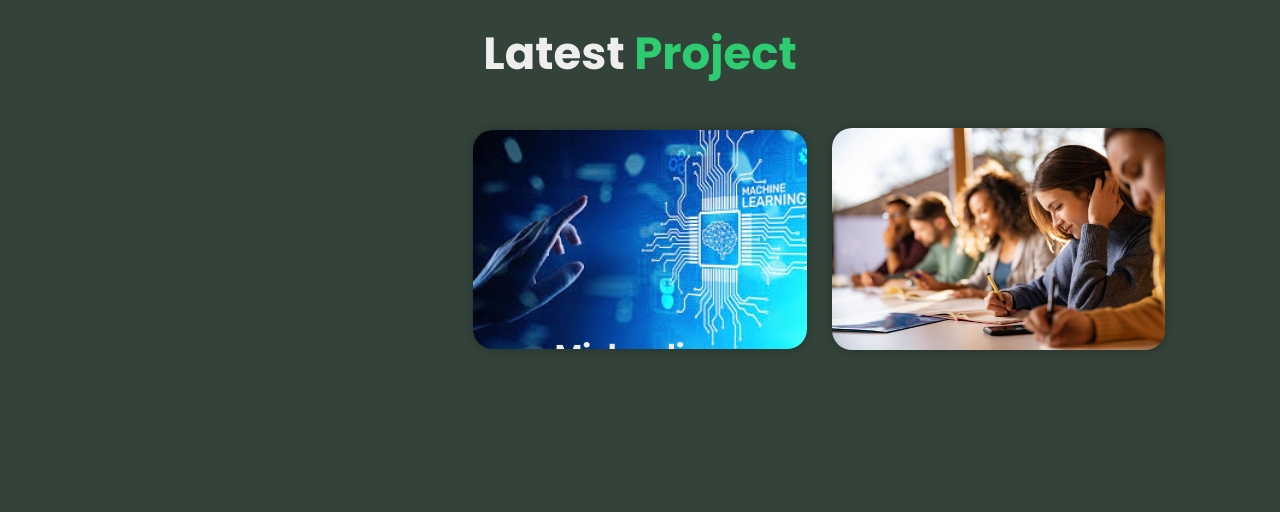
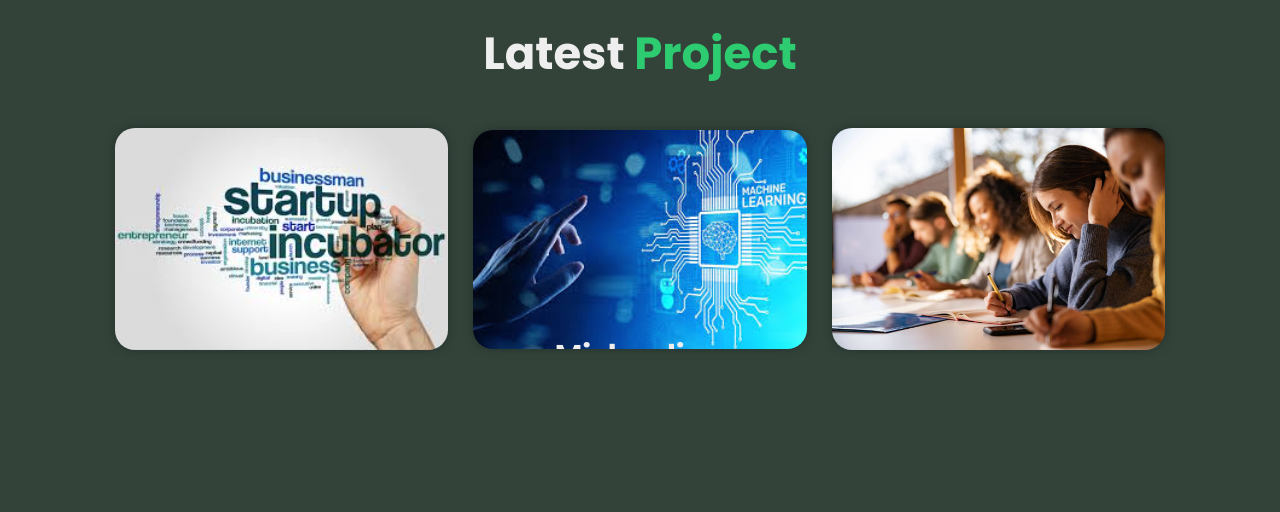
Before and after one commit to mk2206281/kiran, a plain HTML site: page kiran/index.html in a window 1280 px wide. Shown: the part 2480-2992 px from the top of the page. Drawn offline with nearby package versions, Linux system fonts and the light colour scheme; a script that the page names is missing.

Commit message:
Update index.html

```diff
--- a/kiran/index.html
+++ b/kiran/index.html
@@ -107,7 +107,7 @@ I enjoy building end-to-end applications that are both functional and user-frien
 
         <div class="portfolio-container">
             <div class="portfolio-box">
-                <img src="download(1).jpeg" alt="">
+                <img src="download1.jpeg" alt="">
                 <div class="portfolio-layer">
                 <h4>Incubation Center</h4>
                 <p>I built a website for my college’s incubation center to highlight startups and enhance digital engagement.</p>
```
